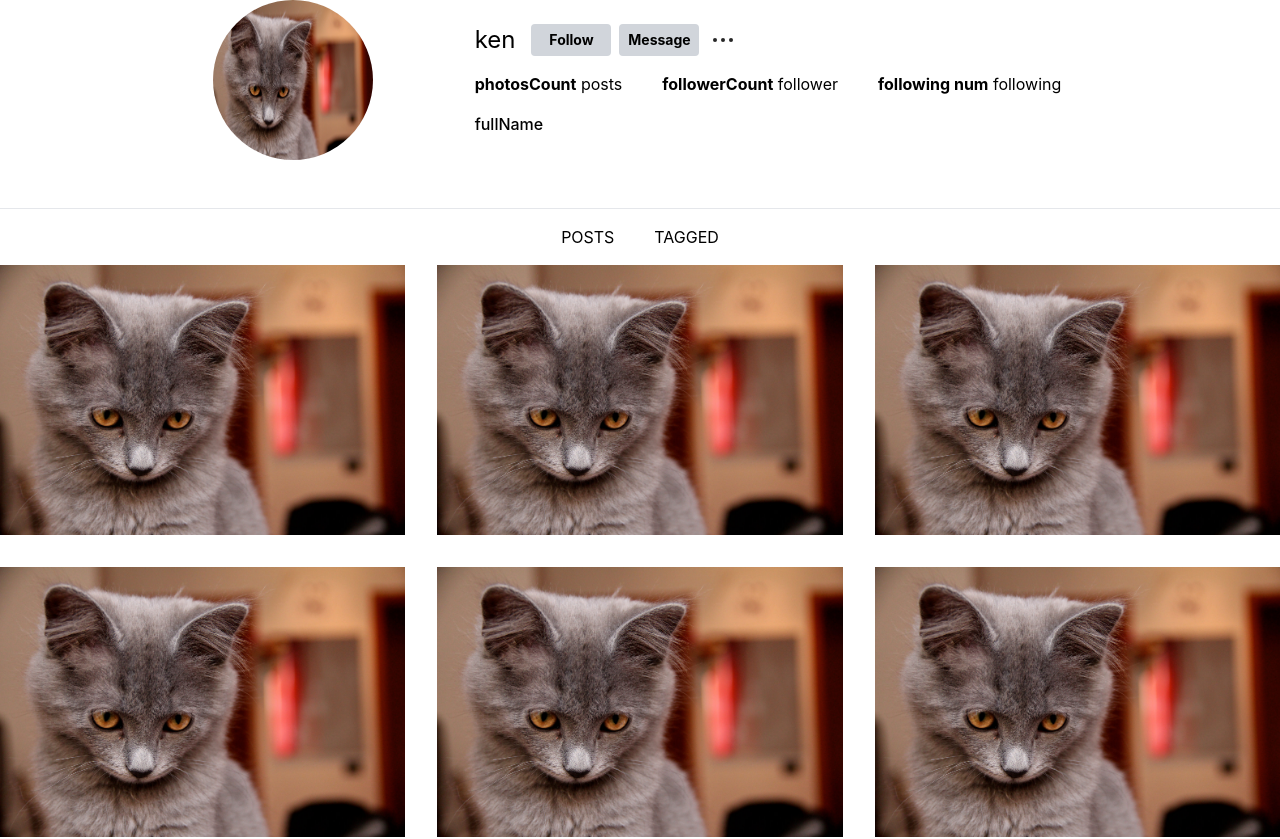
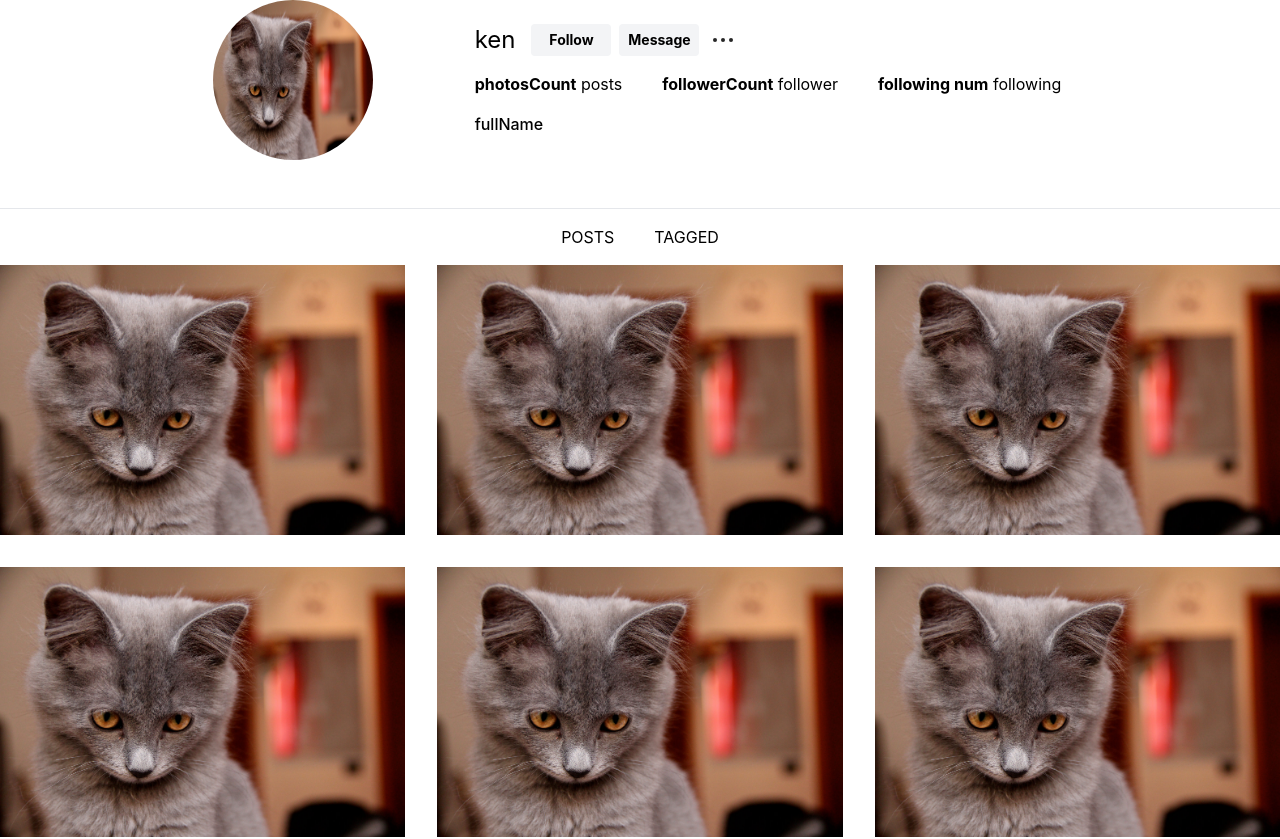
Before and after one commit to WeiqiangYu0528/instagram-frontend, a React (Create React App) app in the folder instagram/: page / in a window 1280 px wide. Shown: the top 839 px of the page. Built offline with nearby package versions, Linux system fonts and the light colour scheme.

Commit message:
modify user profile page

```diff
--- a/instagram/src/components/profile/header.tsx
+++ b/instagram/src/components/profile/header.tsx
@@ -1,6 +1,6 @@
 import React from "react";
 
-export default function UserProfile() {
+export default function UserProfile({ isUserSelf }: { isUserSelf: boolean }) {
   return (
     <div className="grid grid-cols-3 gap-4 justify-between mx-auto max-w-screen-lg">
       <div className="container flex justify-center items-center">
@@ -13,19 +13,57 @@ export default function UserProfile() {
       <div className="flex items-center justify-center flex-col col-span-2">
         <div className="container flex items-center">
           <p className="text-2xl mr-4">ken</p>
+          {isUserSelf ? (
+            <>
               <button
-            className=" bg-gray-300 font-bold text-sm rounded w-20 h-8"
+                className=" bg-gray-100 font-bold text-sm rounded w-28 h-8"
+                type="button"
+              >
+                Edit Profile
+              </button>
+              <svg
+                aria-label="Options"
+                color="#262626"
+                fill="#262626"
+                height="24"
+                role="img"
+                viewBox="0 0 24 24"
+                width="24"
+                className="ml-2 cursor-pointer"
+              >
+                <circle
+                  cx="12"
+                  cy="12"
+                  fill="none"
+                  r="8.635"
+                  stroke="currentColor"
+                  stroke-linecap="round"
+                  stroke-linejoin="round"
+                  stroke-width="2"
+                ></circle>
+                <path
+                  d="M14.232 3.656a1.269 1.269 0 0 1-.796-.66L12.93 2h-1.86l-.505.996a1.269 1.269 0 0 1-.796.66m-.001 16.688a1.269 1.269 0 0 1 .796.66l.505.996h1.862l.505-.996a1.269 1.269 0 0 1 .796-.66M3.656 9.768a1.269 1.269 0 0 1-.66.796L2 11.07v1.862l.996.505a1.269 1.269 0 0 1 .66.796m16.688-.001a1.269 1.269 0 0 1 .66-.796L22 12.93v-1.86l-.996-.505a1.269 1.269 0 0 1-.66-.796M7.678 4.522a1.269 1.269 0 0 1-1.03.096l-1.06-.348L4.27 5.587l.348 1.062a1.269 1.269 0 0 1-.096 1.03m11.8 11.799a1.269 1.269 0 0 1 1.03-.096l1.06.348 1.318-1.317-.348-1.062a1.269 1.269 0 0 1 .096-1.03m-14.956.001a1.269 1.269 0 0 1 .096 1.03l-.348 1.06 1.317 1.318 1.062-.348a1.269 1.269 0 0 1 1.03.096m11.799-11.8a1.269 1.269 0 0 1-.096-1.03l.348-1.06-1.317-1.318-1.062.348a1.269 1.269 0 0 1-1.03-.096"
+                  fill="none"
+                  stroke="currentColor"
+                  stroke-linejoin="round"
+                  stroke-width="2"
+                ></path>
+              </svg>
+            </>
+          ) : (
+            <>
+              <button
+                className=" bg-gray-100 font-bold text-sm rounded w-20 h-8"
                 type="button"
               >
                 Follow
               </button>
               <button
-            className=" bg-gray-300 font-bold text-sm rounded w-20 h-8 ml-2"
+                className=" bg-gray-100 font-bold text-sm rounded w-20 h-8 ml-2"
                 type="button"
               >
                 Message
               </button>
-
               <svg
                 aria-label="Options"
                 color="#262626"
@@ -40,6 +78,8 @@ export default function UserProfile() {
                 <circle cx="6" cy="12" r="1.5"></circle>
                 <circle cx="18" cy="12" r="1.5"></circle>
               </svg>
+            </>
+          )}
         </div>
         <div className="container flex mt-4">
           <p className="mr-10">
--- a/instagram/src/components/profile/index.tsx
+++ b/instagram/src/components/profile/index.tsx
@@ -4,10 +4,12 @@ import Header from "./header";
 import Photos from "./photos";
 
 export default function Profile() {
+  let isUserSelf:boolean = false;
+
   return (
     <>
-      <Header />
-      <Photos />
+      <Header isUserSelf = {isUserSelf}/>
+      <Photos isUserSelf = {isUserSelf}/>
     </>
   );
 }
--- a/instagram/src/components/profile/photos.tsx
+++ b/instagram/src/components/profile/photos.tsx
@@ -2,13 +2,15 @@
 import PropTypes from "prop-types";
 import Skeleton from "react-loading-skeleton";
 
-export default function Photos() {
+export default function Photos({isUserSelf}:{isUserSelf:boolean}) {
   var photos: number[] = [1, 2, 3, 4, 5, 6, 7, 8, 9, 10, 11, 12];
 
   return (
     <div className="h-16 border-t border-gray-primary mt-12 pt-4">
+
       <div className="flex items-center justify-center flex-row">
         <button className="mr-10">POSTS</button>
+        {isUserSelf ? <button className="mr-10">SAVED</button> : <></>}
         <button>TAGGED</button>
       </div>
       <div className="grid grid-cols-3 gap-8 mt-4 mb-12">
--- a/instagram/src/styles/app.css
+++ b/instagram/src/styles/app.css
@@ -627,6 +627,9 @@ video {
 .w-40 {
   width: 10rem;
 }
+.w-28 {
+  width: 7rem;
+}
 .w-16 {
   width: 4rem;
 }
@@ -701,9 +704,9 @@ video {
   --tw-bg-opacity: 1;
   background-color: rgb(255 255 255 / var(--tw-bg-opacity));
 }
-.bg-gray-300 {
+.bg-gray-100 {
   --tw-bg-opacity: 1;
-  background-color: rgb(209 213 219 / var(--tw-bg-opacity));
+  background-color: rgb(243 244 246 / var(--tw-bg-opacity));
 }
 .bg-neutral-800\/50 {
   background-color: rgb(38 38 38 / 0.5);
```
Lines whose indentation alone changed are shown as unchanged.
